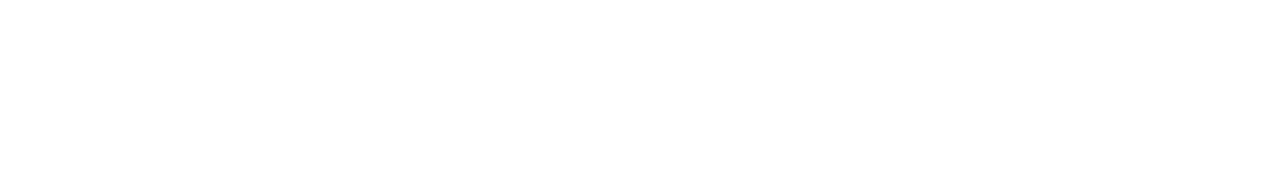
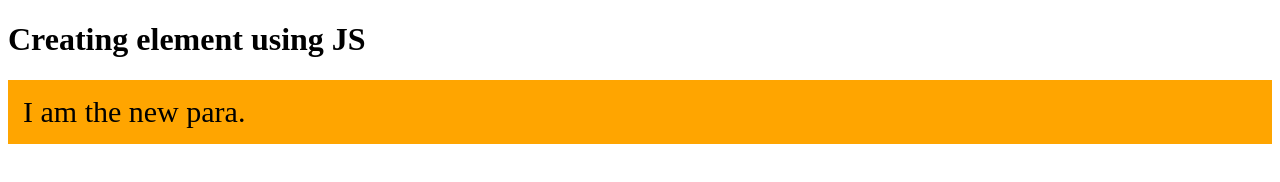
Before and after one commit to NupurPatwal/javascript-Basic-Projects, a plain HTML site: page 01_DOM/create.htm in a window 1280 px wide. Drawn offline with Linux system fonts and the light colour scheme.

Commit message:
created the element

```diff
--- a/01_DOM/create.htm
+++ b/01_DOM/create.htm
@@ -7,5 +7,8 @@
       content="width=device-width, initial-scale=1.0" />
     <title>Create new element</title>
   </head>
-  <body></body>
+  <body>
+    <h1> Creating element using JS</h1>
+    <script src="create.js"></script>
+  </body>
 </html>
--- a/01_DOM/create.js
+++ b/01_DOM/create.js
@@ -0,0 +1,9 @@
+const div = document.createElement("div");
+div.className = "new-para";
+div.setAttribute("content", "para-content");
+div.style.backgroundColor = "orange";
+div.style.padding = "15px";
+div.style.fontSize = "30px";
+const addText = document.createTextNode("I am the new para.");
+div.appendChild(addText);
+document.body.appendChild(div);
```
